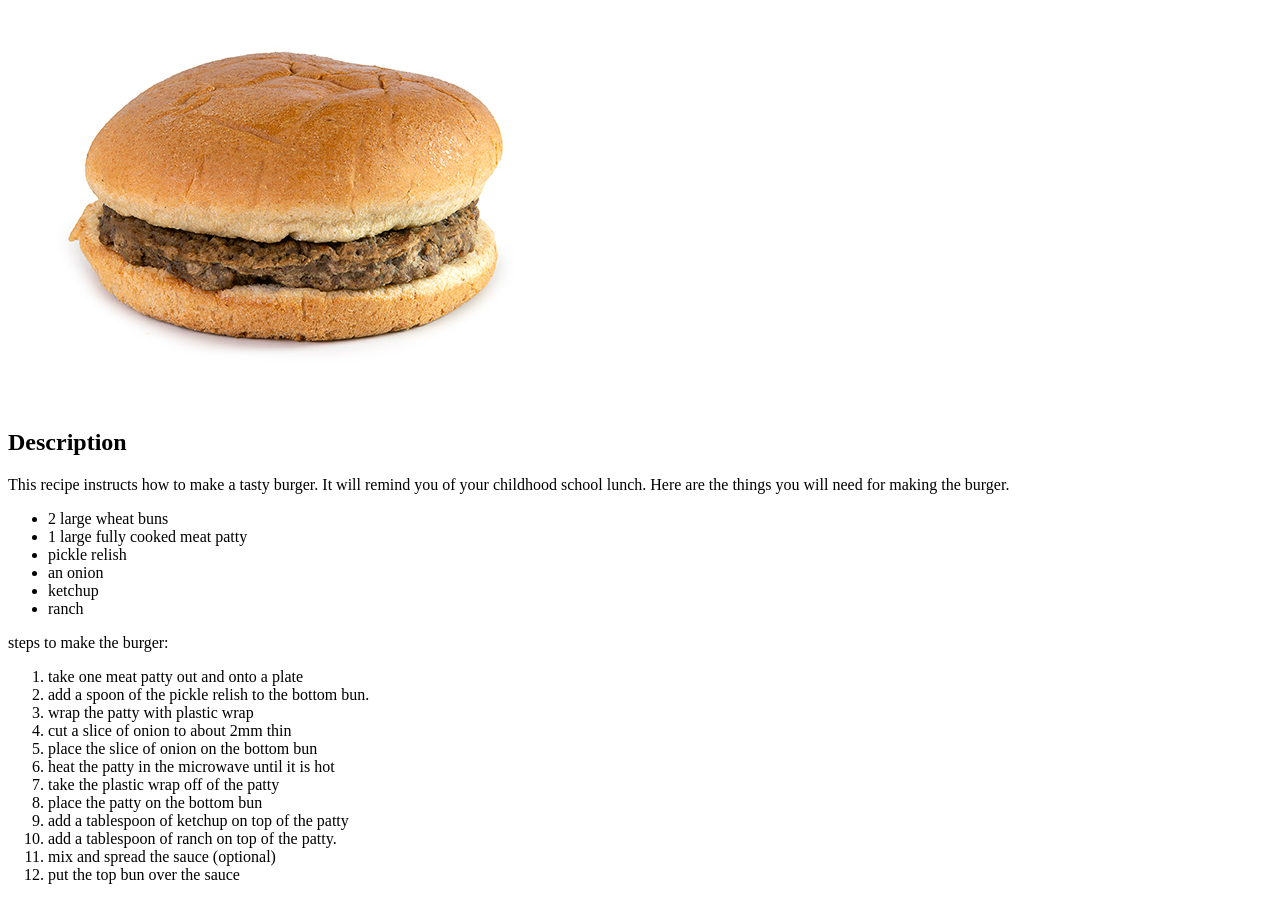
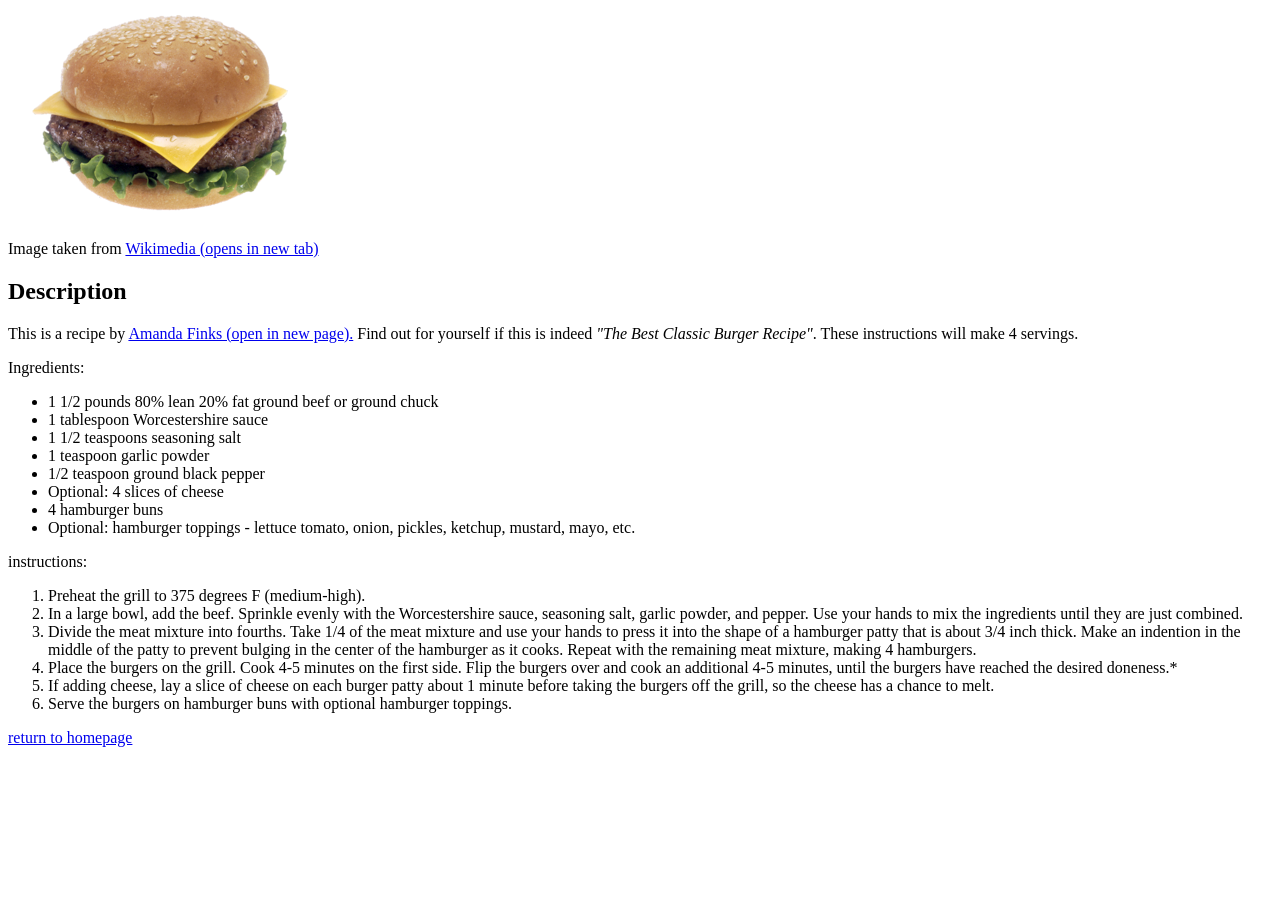
Before and after one commit to syrupsandwich/odin-recipes, a plain HTML site: page recipes/burger.html in a window 1280 px wide. Shown: the part 107-1007 px from the top of the page. After the commit the page ends 870 px from the top, so only its background shows below. Drawn offline with Linux system fonts and the light colour scheme.

Commit message:
Update burger.html

```diff
--- a/recipes/burger.html
+++ b/recipes/burger.html
@@ -6,36 +6,38 @@
     </head>
 
     <body>
-        <h1>burger</h1>
-        <img src="./../images/burger.jpg" alt="a very basic looking burger">
+        <p><a href="./../index.html">return to homepage</a></p>
+        <h1>Classic Burger</h1>
+        <img src="./../images/cheeseburger.png" alt="a basic burger">
+        <p>Image taken from <a href="https://commons.wikimedia.org/wiki/File:Cheeseburger.png" target="blank">Wikimedia (opens in new tab)</a></p>
         <h2>Description</h2>
-        <p>This recipe instructs how to make a tasty burger.
-            It will remind you of your childhood school lunch.
-            Here are the things you will need for making the burger.
+        <p>This is a recipe by <a href="https://www.thewholesomedish.com/the-best-classic-burger/" target="blank">Amanda Finks (open in new page).</a>
+            Find out for yourself if this is indeed <em>"The Best Classic Burger Recipe"</em>.
+            These instructions will make 4 servings.
+        </p>
+        <p>
+            Ingredients:
         </p>
         <ul>
-            <li>2 large wheat buns</li>
-            <li>1 large fully cooked meat patty</li>
-            <li>pickle relish</li>
-            <li>an onion</li>
-            <li>ketchup</li>
-            <li>ranch</li>
+            <li>1 1/2 pounds 80% lean 20% fat ground beef or ground chuck</li>
+            <li>1 tablespoon Worcestershire sauce</li>
+            <li>1 1/2 teaspoons seasoning salt</li>
+            <li>1 teaspoon garlic powder</li>
+            <li>1/2 teaspoon ground black pepper</li>
+            <li>Optional: 4 slices of cheese</li>
+            <li>4 hamburger buns</li>
+            <li>Optional: hamburger toppings - lettuce tomato, onion, pickles, ketchup, mustard, mayo, etc.</li>
         </ul>
-        <p>steps to make the burger:</p>
+        <p>instructions:</p>
         <ol>
-            <li>take one meat patty out and onto a plate</li>
-            <li>add a spoon of the pickle relish to the bottom bun.</li>
-            <li>wrap the patty with plastic wrap</li>
-            <li>cut a slice of onion to about 2mm thin</li>
-            <li>place the slice of onion on the bottom bun</li>
-            <li>heat the patty in the microwave until it is hot</li>
-            <li>take the plastic wrap off of the patty</li>
-            <li>place the patty on the bottom bun</li>
-            <li>add a tablespoon of ketchup on top of the patty</li>
-            <li>add a tablespoon of ranch on top of the patty.</li>
-            <li>mix and spread the sauce (optional)</li>
-            <li>put the top bun over the sauce</li>
+            <li>Preheat the grill to 375 degrees F (medium-high).</li>
+            <li>In a large bowl, add the beef. Sprinkle evenly with the Worcestershire sauce, seasoning salt, garlic powder, and pepper. Use your hands to mix the ingredients until they are just combined.</li>
+            <li>Divide the meat mixture into fourths. Take 1/4 of the meat mixture and use your hands to press it into the shape of a hamburger patty that is about 3/4 inch thick. Make an indention in the middle of the patty to prevent bulging in the center of the hamburger as it cooks. Repeat with the remaining meat mixture, making 4 hamburgers.</li>
+            <li>Place the burgers on the grill. Cook 4-5 minutes on the first side. Flip the burgers over and cook an additional 4-5 minutes, until the burgers have reached the desired doneness.*</li>
+            <li>If adding cheese, lay a slice of cheese on each burger patty about 1 minute before taking the burgers off the grill, so the cheese has a chance to melt.</li>
+            <li>Serve the burgers on hamburger buns with optional hamburger toppings.</li>
         </ol>
-
+        <p></p>
+        <p><a href="./../index.html">return to homepage</a></p>
     </body>
 </html>
```
Also changed, not shown: images/burger.jpg (deleted), images/cheeseburger.png (added).
